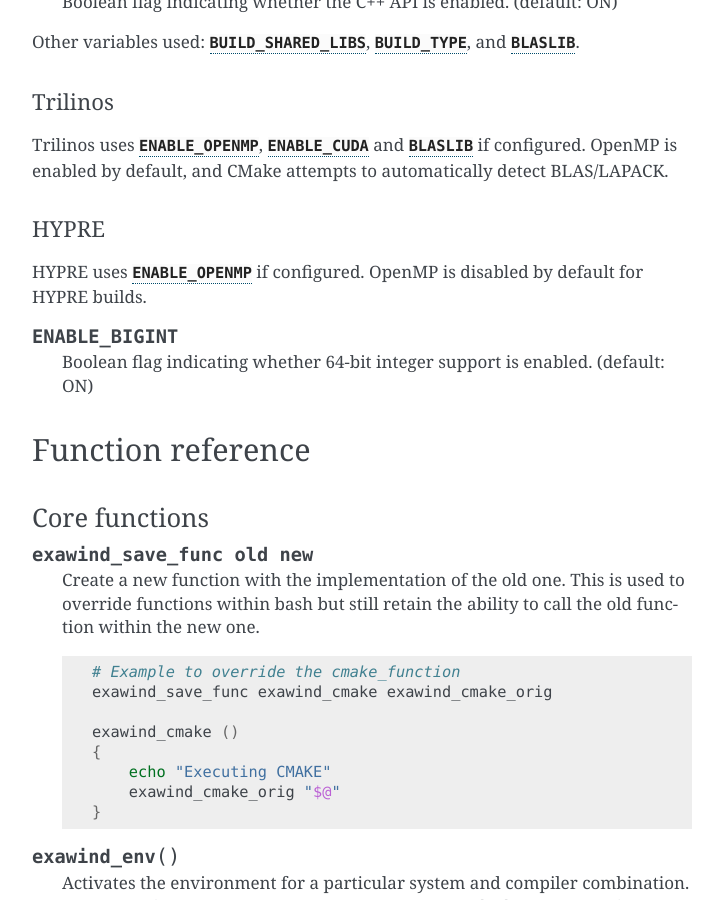
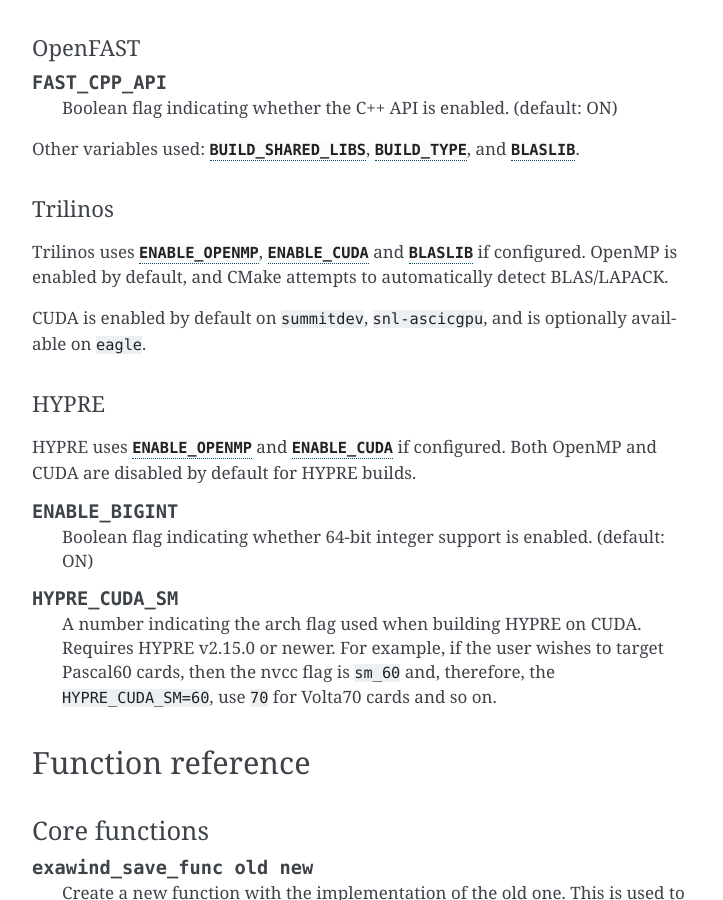
Before and after one commit to Exawind/exawind-builder, a Sphinx documentation site: the page built from doc/source/reference.rst, in a window 1280 px wide and 900 px high, scrolled down 4256 px. Shown: the whole window, without its empty margins (388-1111 px from the left). Built offline with Sphinx 7.4.7, drawn with Linux system fonts in a browser that asks for light colours; some of the changed text lies outside the part shown.

Commit message:
Updates docs to reflect latest changes

```diff
--- a/doc/source/introduction.rst
+++ b/doc/source/introduction.rst
@@ -52,6 +52,7 @@
   TIOGA                https://github.com/jsitaraman/tioga.git
   TIOGA Utilities      https://github.com/sayerhs/tioga_utils.git
   HYPRE                https://github.com/LLNL/hypre.git
+  hypre-mini-app       https://github.com/exawind/hypre-mini-app.git
   ==================== =================================================
 
 
--- a/doc/source/reference.rst
+++ b/doc/source/reference.rst
@@ -205,6 +206,11 @@
 Nalu-Wind
 ~~~~~~~~~
 
+.. envvar:: ENABLE_FFTW
+
+   Boolean flag indicating whether FFTW library is activated when building
+   Nalu-Wind. (default: ON)
+
 .. envvar:: ENABLE_OPENFAST
 
    Boolean flag indicating whether OPENFAST TPL is activated when building
@@ -242,16 +248,26 @@
 :envvar:`BLASLIB` if configured. OpenMP is enabled by default, and CMake
 attempts to automatically detect BLAS/LAPACK.
 
+CUDA is enabled by default on ``summitdev``, ``snl-ascicgpu``, and is optionally
+available on ``eagle``.
+
 
 HYPRE
 ~~~~~
 
-HYPRE uses :envvar:`ENABLE_OPENMP` if configured. OpenMP is disabled by default
-for HYPRE builds.
+HYPRE uses :envvar:`ENABLE_OPENMP` and :envvar:`ENABLE_CUDA` if configured.
+Both OpenMP and CUDA are disabled by default for HYPRE builds.
 
 .. envvar:: ENABLE_BIGINT
 
    Boolean flag indicating whether 64-bit integer support is enabled. (default: ON)
+
+.. envvar:: HYPRE_CUDA_SM
+
+   A number indicating the arch flag used when building HYPRE on CUDA. Requires
+   HYPRE v2.15.0 or newer. For example, if the user wishes to target Pascal60
+   cards, then the nvcc flag is ``sm_60`` and, therefore, the
+   ``HYPRE_CUDA_SM=60``, use ``70`` for Volta70 cards and so on.
 
 
 Function reference
```
Also changed, not shown: other parts of doc/source/reference.rst (+1 -0 lines).
